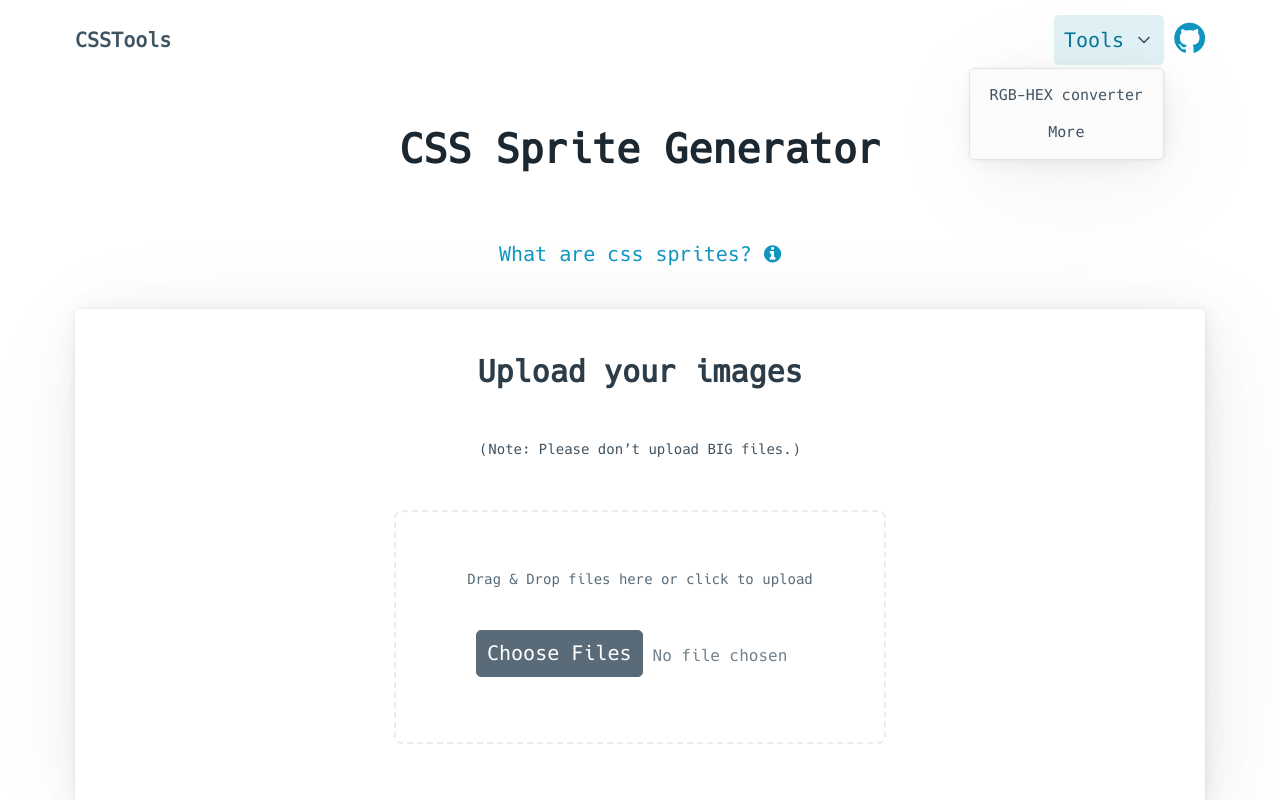
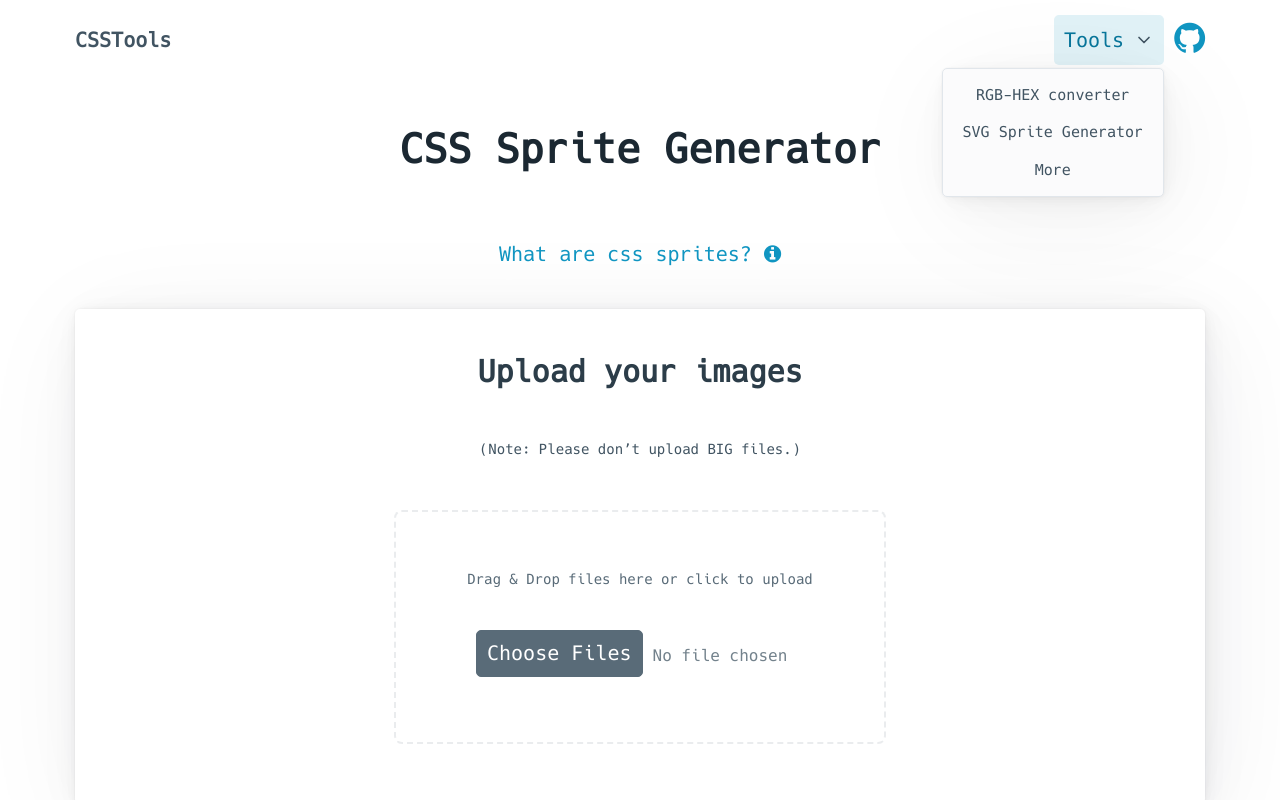
Before and after one commit to wendy-YW/css-sprite-generator, a website: page public/index.html in a window 1280 px wide. Both pictures are taken after a click on the link "Tools". Shown: the top 800 px of the page. Drawn offline with nearby package versions, Linux system fonts and the light colour scheme.

Commit message:
Update index.html

```diff
--- a/public/index.html
+++ b/public/index.html
@@ -32,6 +32,7 @@
             <a href="#" aria-haspopup="listbox">Tools</a>
             <ul role="listbox" style="text-align: center">
               <li style="font-size: 15px"><a>RGB-HEX converter</a></li>
+              <li style="font-size:15px"><a href="https://svg-sprite-generator-csstools.vercel.app/" target="__blank">SVG Sprite Generator</a></li>
               <li style="font-size: 15px"><a>More</a></li>
             </ul>
           </li>
```
